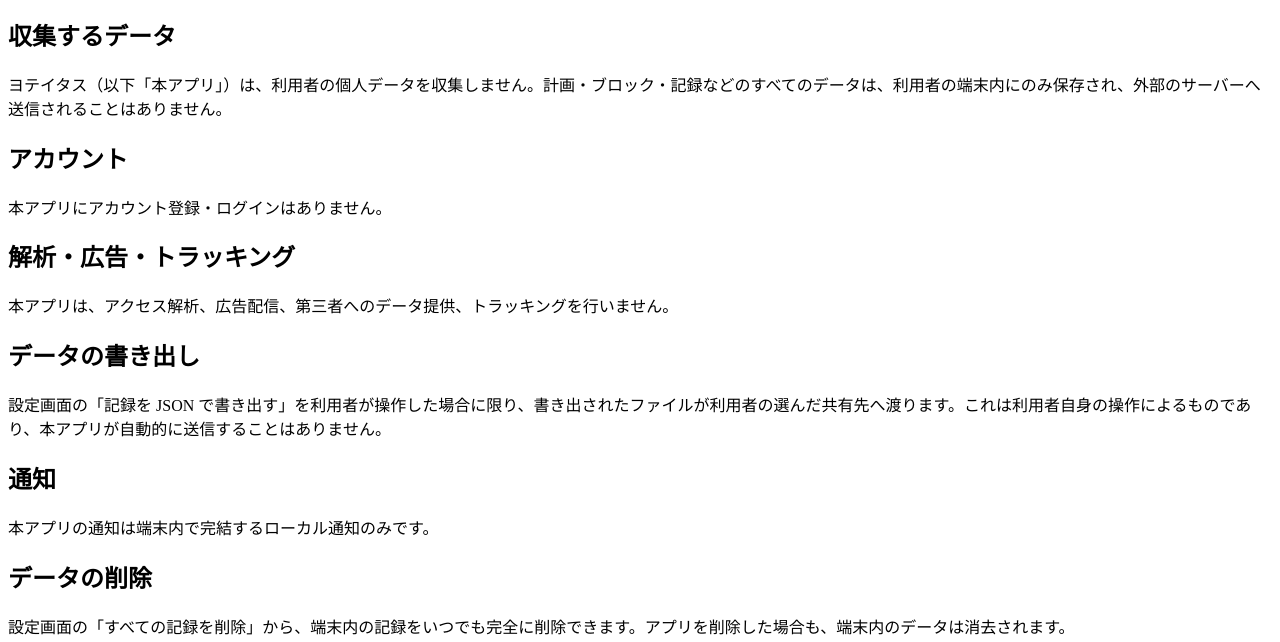
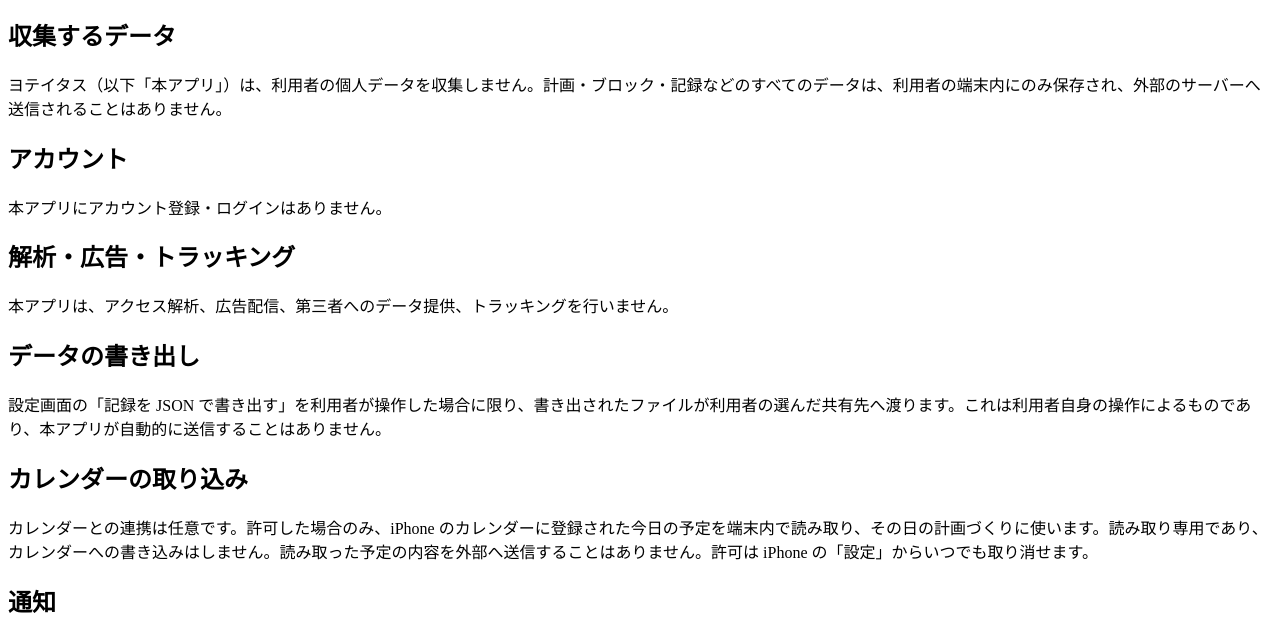
Before and after one commit to takamurayuki/yoteitasu-site, a plain HTML site: page privacy.html in a window 1280 px wide. Shown: the part 116-758 px from the top of the page. Drawn offline with Linux system fonts and the light colour scheme.

Commit message:
プライバシーポリシーにカレンダーの取り込み条項を追加
Co-Authored-By: Claude Opus 5.5 <noreply@anthropic.com>

```diff
--- a/privacy.html
+++ b/privacy.html
@@ -13,6 +13,8 @@
 <p>本アプリは、アクセス解析、広告配信、第三者へのデータ提供、トラッキングを行いません。</p>
 <h2>データの書き出し</h2>
 <p>設定画面の「記録を JSON で書き出す」を利用者が操作した場合に限り、書き出されたファイルが利用者の選んだ共有先へ渡ります。これは利用者自身の操作によるものであり、本アプリが自動的に送信することはありません。</p>
+<h2>カレンダーの取り込み</h2>
+<p>カレンダーとの連携は任意です。許可した場合のみ、iPhone のカレンダーに登録された今日の予定を端末内で読み取り、その日の計画づくりに使います。読み取り専用であり、カレンダーへの書き込みはしません。読み取った予定の内容を外部へ送信することはありません。許可は iPhone の「設定」からいつでも取り消せます。</p>
 <h2>通知</h2>
 <p>本アプリの通知は端末内で完結するローカル通知のみです。</p>
 <h2>データの削除</h2>
```
